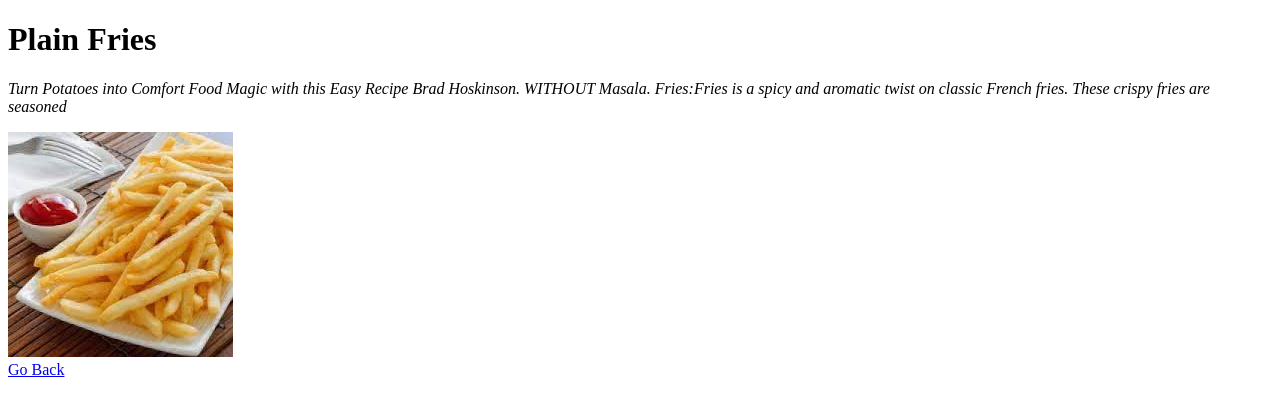
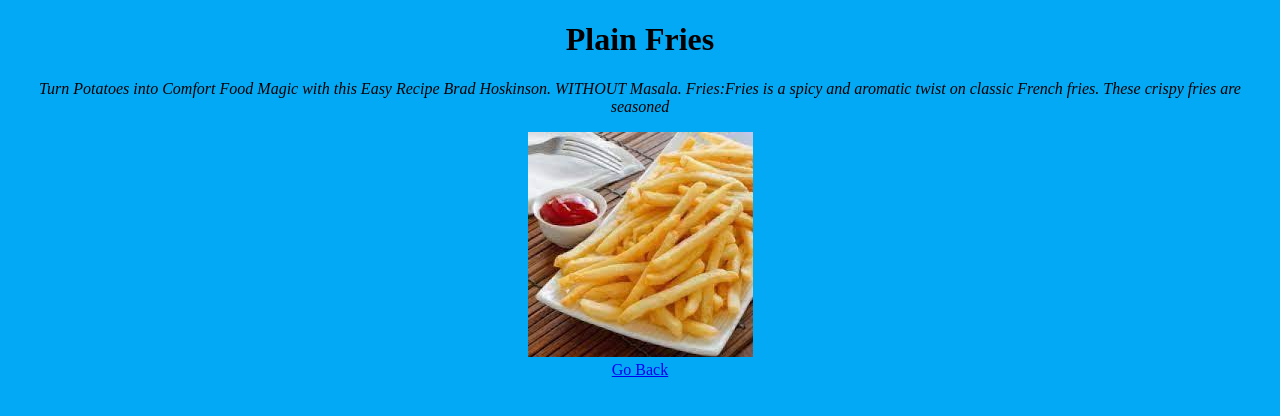
Before and after one commit to Mudassir-git65/SMIT-Projects, a plain HTML site: page 4-july-2024/Fries/Plain.html in a window 1280 px wide. Drawn offline with Linux system fonts and the light colour scheme.

Commit message:
Css(design,layout,theme)

```diff
--- /dev/null
+++ b/12-july-2024(Form)/style.css
@@ -0,0 +1,16 @@
+.heading{
+    color: rgb(255, 255, 255);
+    background-color: rgb(0, 0, 0);
+    height: 100px;
+    font-size: 30px;
+    padding: 10px 20px 90px 20px;
+   margin: 0px auto;
+    border: 10px solid rgb(255, 255, 255);
+
+}
+h1{
+    text-align: center;
+}
+*{
+    background-color: rgb(243, 139, 4);
+}
--- /dev/null
+++ b/4-july-2024/Biryani/beef.css
@@ -0,0 +1,13 @@
+*{
+    background-color: #03a9f4;
+    text-align: center;
+}
+h1{
+    text-align: center;
+    color: black;
+
+}
+p{
+    text-align: center;
+    font-style: italic;
+}
--- /dev/null
+++ b/4-july-2024/Biryani/chicken.css
@@ -0,0 +1,13 @@
+*{
+    background-color: #03a9f4;
+    text-align: center;
+}
+h1{
+    text-align: center;
+    color: black;
+
+}
+p{
+    text-align: center;
+    font-style: italic;
+}
--- /dev/null
+++ b/4-july-2024/Drinks/limkaa.css
@@ -0,0 +1,13 @@
+*{
+    background-color: #03a9f4;
+    text-align: center;
+}
+h1{
+    text-align: center;
+    color: black;
+
+}
+p{
+    text-align: center;
+    font-style: italic;
+}
--- /dev/null
+++ b/4-july-2024/Drinks/soda.css
@@ -0,0 +1,13 @@
+*{
+    background-color: #03a9f4;
+    text-align: center;
+}
+h1{
+    text-align: center;
+    color: black;
+
+}
+p{
+    text-align: center;
+    font-style: italic;
+}
--- a/4-july-2024/Fries/Plain.html
+++ b/4-july-2024/Fries/Plain.html
@@ -4,12 +4,18 @@
     <meta charset="UTF-8">
     <meta name="viewport" content="width=device-width, initial-scale=1.0">
     <title>Document</title>
+    <link rel="stylesheet" href="plain.css">
 </head>
 <body>
-    <h1> Plain Fries </h1>
-    <p> <i>Turn Potatoes into Comfort Food Magic with this Easy Recipe Brad Hoskinson.
+    <div class="heading">
+
+        <h1> Plain Fries </h1>
+
+        </div>
+
+    <p> Turn Potatoes into Comfort Food Magic with this Easy Recipe Brad Hoskinson.
      WITHOUT  Masala. Fries:Fries is a spicy and aromatic twist on classic French fries.
-       These crispy fries are seasoned </i></p>
+       These crispy fries are seasoned </p>
 
        <img src="../Images/Plain Fries.jpeg" alt="Image">
        <br>
--- /dev/null
+++ b/4-july-2024/Fries/masala.css
@@ -0,0 +1,17 @@
+
+
+
+
+*{
+    background-color: #03a9f4;
+    text-align: center;
+}
+h1{
+    text-align: center;
+    color: black;
+
+}
+p{
+    text-align: center;
+    font-style: italic;
+}
--- /dev/null
+++ b/4-july-2024/Fries/plain.css
@@ -0,0 +1,14 @@
+
+*{
+    background-color: #03a9f4;
+    text-align: center;
+}
+.heading{
+    color: black;
+    text-align: center;
+
+}
+p{
+    text-align: center;
+    font-style: italic;
+}
--- a/4-july-2024/Karahi/chickenkarahi.css
+++ b/4-july-2024/Karahi/chickenkarahi.css
@@ -1,5 +1,5 @@
 h1{
-    color: #df821f;
+    color: black;
     font-family: Cambria, Cochin, Georgia, Times, 'Times New Roman', serif;
     font: size 40px;
     text-align: center;
@@ -7,7 +7,7 @@ h1{
 
 }
 h1:hover{
-    text-shadow: 2px 2px 1px #851f06;
+    text-shadow: 2px 2px 1px #f33607;
 }
 p{
     text-align: center;
@@ -19,5 +19,5 @@ body{
 }
 
 *{
- background-color: burlywood;
+    background-color: #03a9f4;
 }
--- a/4-july-2024/Karahi/muttunkarahi.css
+++ b/4-july-2024/Karahi/muttunkarahi.css
@@ -1,5 +1,5 @@
 h1{
-    color: #df821f;
+    color: black;
     font-family: Cambria, Cochin, Georgia, Times, 'Times New Roman', serif;
     font: size 40px; ;
 }
@@ -16,5 +16,5 @@ p{
     color: white;
 }
 *{
-    background-color: burlywood;
-}
+    background-color: #03a9f4;
+   }
--- a/4-july-2024/style.css
+++ b/4-july-2024/style.css
@@ -1,6 +1,6 @@
 
 *{
-    background-color: burlywood;
+    background-color: #03a9f4;;
 }
 
 .h1p{
```
Also changed, not shown: 12-july-2024(Form)/index.html (+4 -0 lines), 4-july-2024/Biryani/Beef.html (+1 -0 lines), 4-july-2024/Biryani/Chicken.html (+1 -0 lines), 4-july-2024/Drinks/Limkaa.html (+1 -0 lines), 4-july-2024/Drinks/Soda.html (+1 -0 lines), 4-july-2024/Fries/Masala.html (+1 -0 lines).
